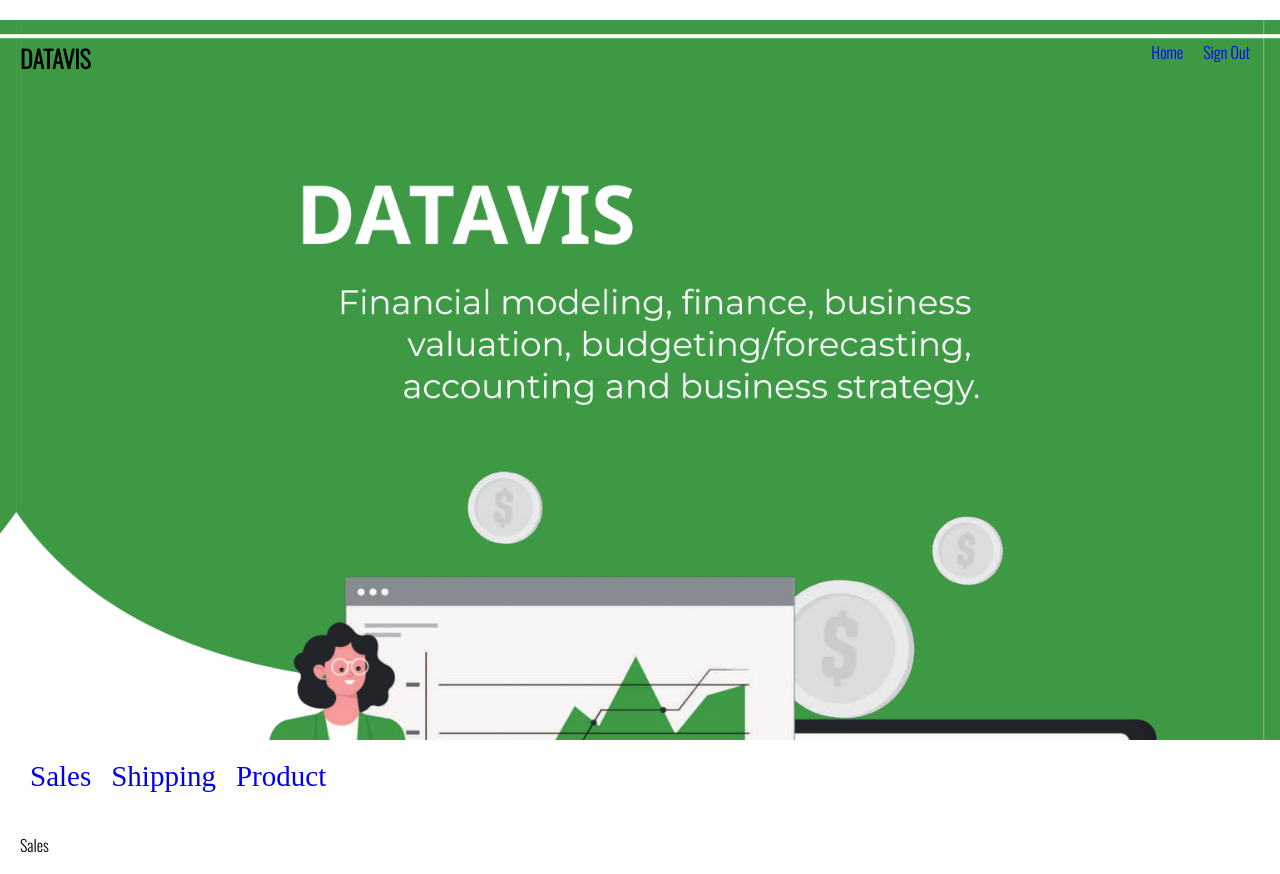
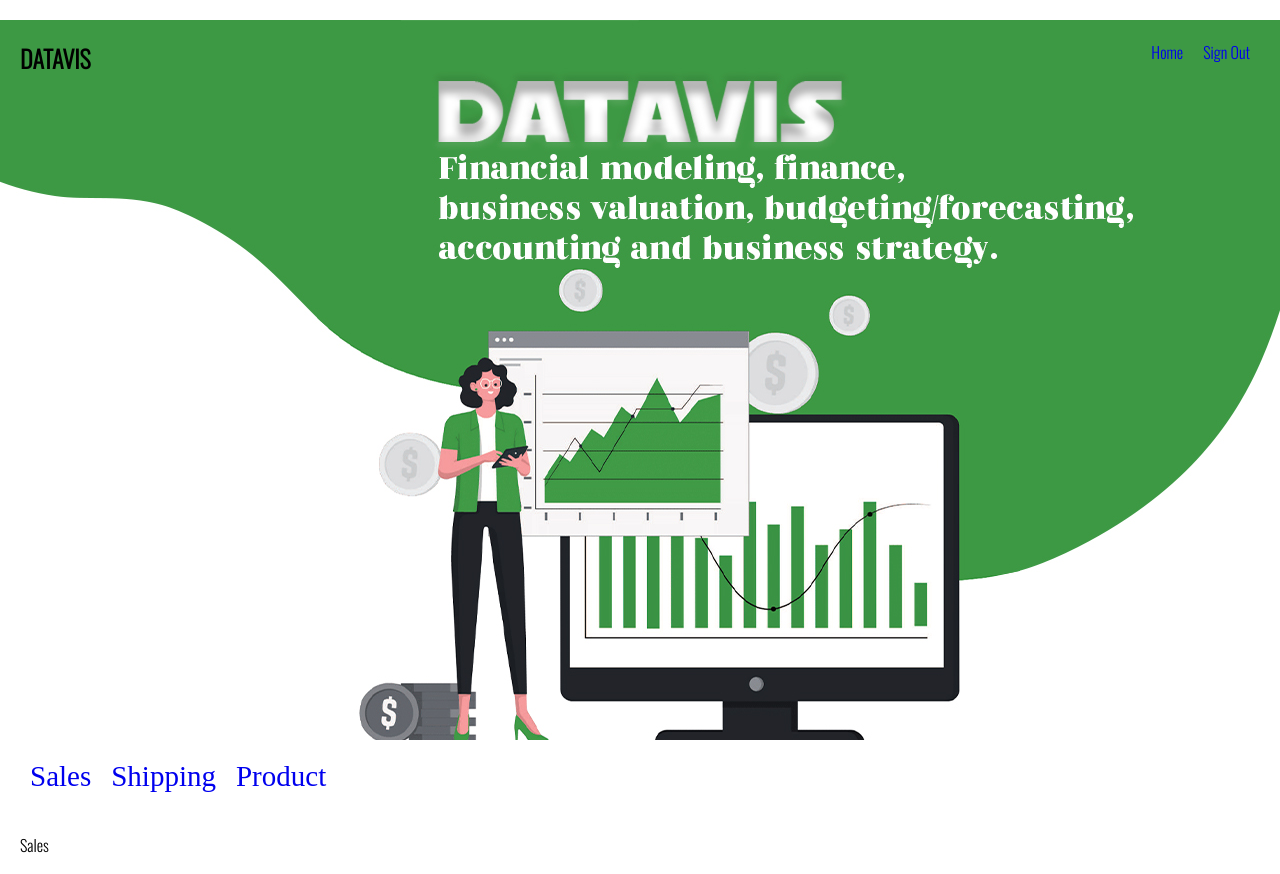
Before and after one commit to Anudeep-313/mini-project, a PHP site: page / in a window 1280 px wide. Shown: the top 874 px of the page. Run offline with PHP 8.4, Linux system fonts and the light colour scheme.

Commit message:
Update style.css

```diff
--- a/style.css
+++ b/style.css
@@ -5,7 +5,7 @@
 }
 
 .header{
-    background: url(untitleddesign_original-2-1.png);
+    background: url(datavisBGimg.jpg);
     background-size: cover;
     width: 100vw;
     height: 90vh;
```
